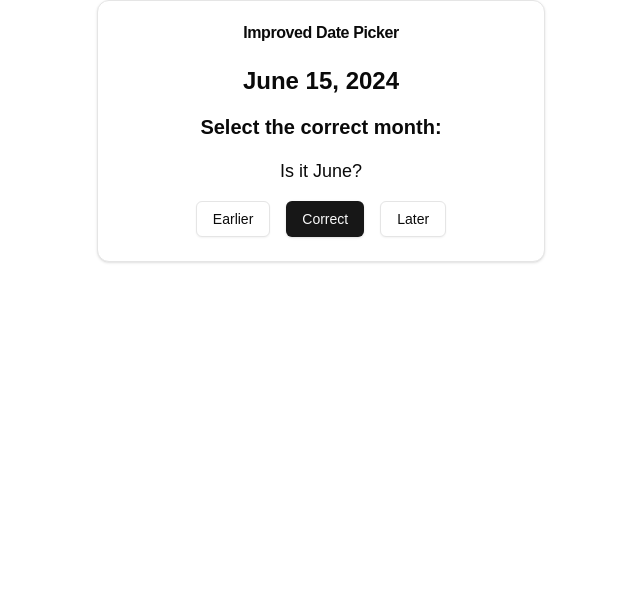
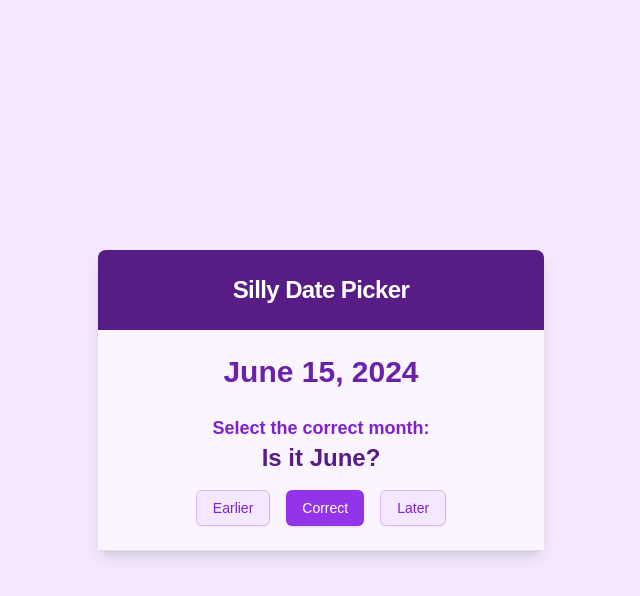
Before and after one commit to davidlbowman/standard-date-picker, a Next.js app: page / in a window 1280 px wide. Shown: the top 596 px of the page, without its empty margins (319-959 px from the left). Built offline with nearby package versions, Linux system fonts and the light colour scheme.

Commit message:
added colors and styles

```diff
--- a/app/page.tsx
+++ b/app/page.tsx
@@ -114,34 +114,55 @@ export default function DatePicker() {
 	}
 
 	return (
-		<Card className="w-full max-w-md mx-auto">
-			<CardHeader>
-				<CardTitle className="text-center">Improved Date Picker</CardTitle>
+		<div className="min-h-screen flex items-center justify-center bg-purple-100 p-4">
+			<Card className="w-full max-w-md mx-auto bg-white shadow-lg">
+				<CardHeader className="bg-purple-900 text-white rounded-t-lg">
+					<CardTitle className="text-center text-2xl font-bold">
+						Silly Date Picker
+					</CardTitle>
 				</CardHeader>
-			<CardContent>
-				<div className="text-2xl font-bold text-center mb-4">
+				<CardContent className="p-6 bg-purple-50">
+					<div className="text-3xl font-bold text-center mb-6 text-purple-800">
 						{`${currentDate.month} ${currentDate.day}, ${currentDate.year}`}
 					</div>
-				<div className="text-xl font-semibold text-center mb-4">
+					<div className="space-y-4">
+						<div className="text-lg text-center text-purple-700">
+							<span className="font-semibold">
 								Select the correct {currentStep}:
-				</div>
-				<div className="text-lg text-center mb-4">
+							</span>
+							<br />
+							<span className="text-2xl font-bold text-purple-900">
 								{currentStep === "month" && `Is it ${currentDate.month}?`}
 								{currentStep === "day" && `Is it ${currentDate.day}?`}
 								{currentStep === "year" && `Is it ${currentDate.year}?`}
+							</span>
 						</div>
 						<div className="flex justify-center space-x-4">
-					<Button variant="outline" onClick={() => handleGuess("earlier")}>
+							<Button
+								variant="outline"
+								onClick={() => handleGuess("earlier")}
+								className="bg-purple-100 text-purple-700 border-purple-300 hover:bg-purple-200 hover:text-purple-800 transition-colors"
+							>
 								Earlier
 							</Button>
-					<Button variant="default" onClick={() => handleGuess("correct")}>
+							<Button
+								variant="default"
+								onClick={() => handleGuess("correct")}
+								className="bg-purple-600 text-white hover:bg-purple-700 transition-colors"
+							>
 								Correct
 							</Button>
-					<Button variant="outline" onClick={() => handleGuess("later")}>
+							<Button
+								variant="outline"
+								onClick={() => handleGuess("later")}
+								className="bg-purple-100 text-purple-700 border-purple-300 hover:bg-purple-200 hover:text-purple-800 transition-colors"
+							>
 								Later
 							</Button>
 						</div>
+					</div>
 				</CardContent>
 			</Card>
+		</div>
 	)
 }
```
Lines whose indentation alone changed are shown as unchanged.
